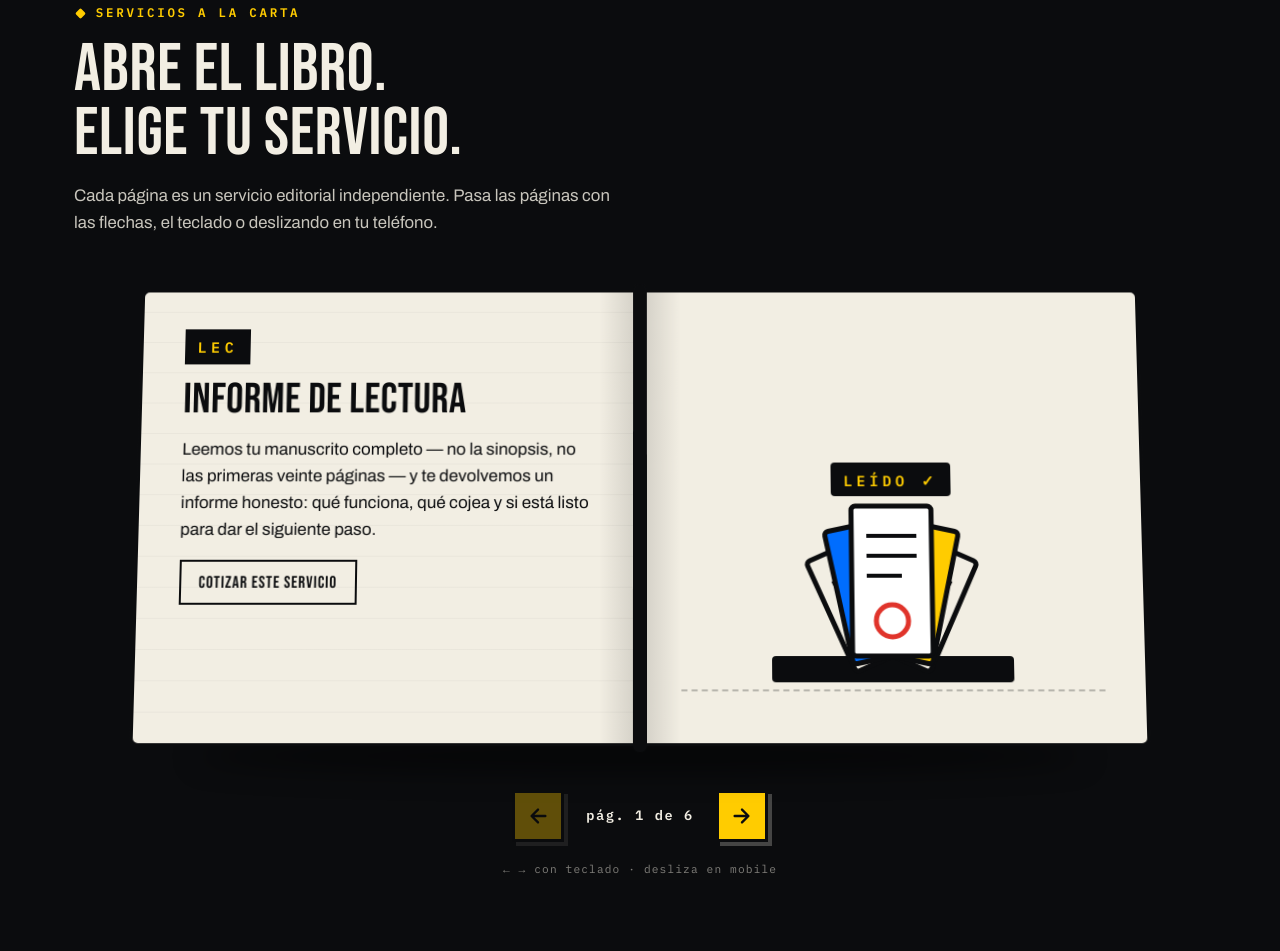
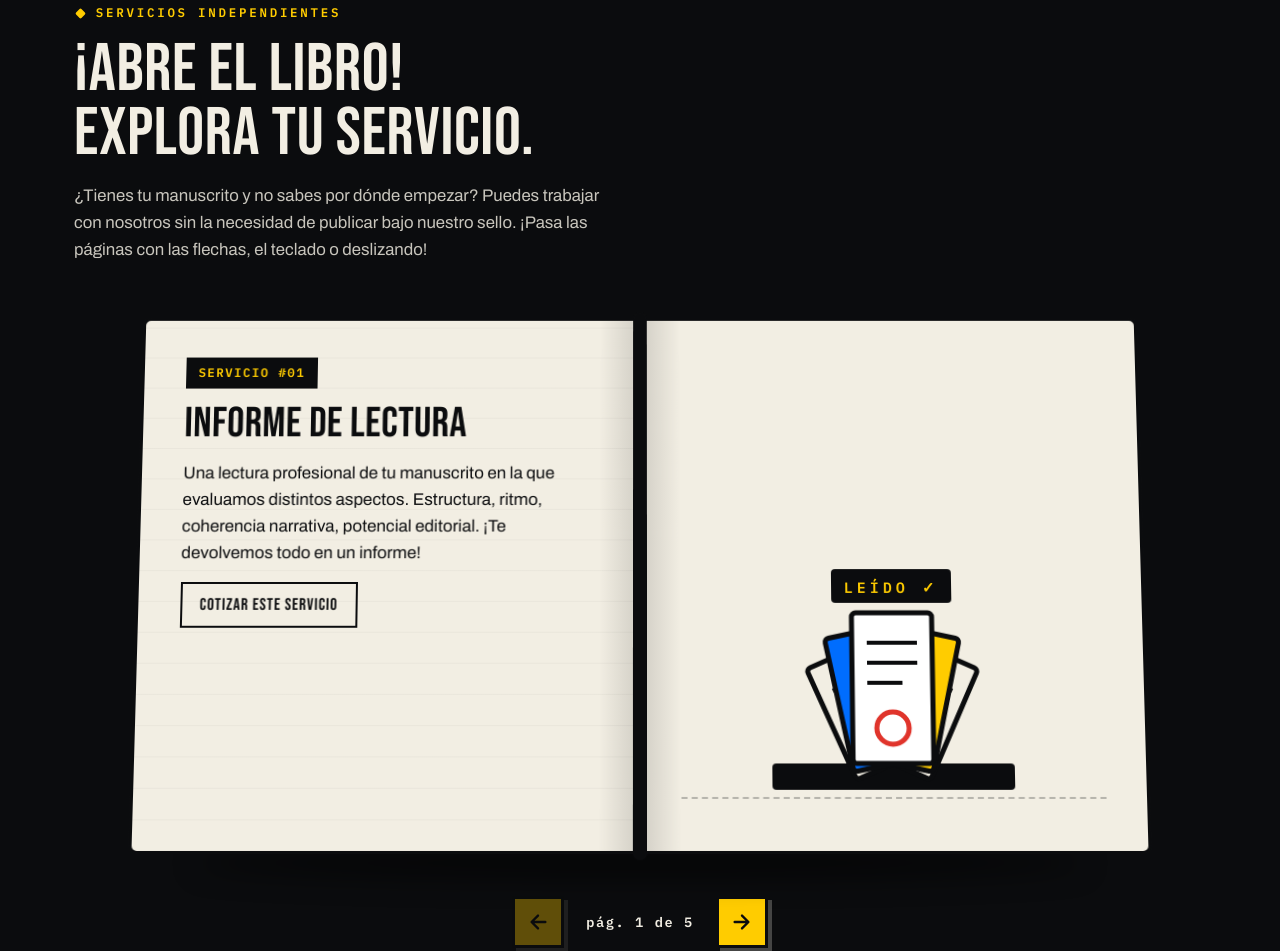
Before and after one commit to sebacpu/urbanistaeditorial, a plain HTML site: page frontend/index.html in a window 1280 px wide. Shown: the part 933-1884 px from the top of the page. Drawn offline with Linux system fonts and the light colour scheme.

Commit message:
Renombrar servicios independientes y dejar cinco páginas en el libro.
Co-authored-by: Cursor <cursoragent@cursor.com>

```diff
--- a/frontend/css/styles.css
+++ b/frontend/css/styles.css
@@ -336,7 +336,7 @@ a { color: var(--azul); }
   transform-style: preserve-3d;
   display: grid;
   grid-template-columns: 1fr 1fr;
-  min-height: 460px;
+  min-height: 540px;
   transform: rotateX(7deg);
 }
 
@@ -354,7 +354,7 @@ a { color: var(--azul); }
   background: var(--papel);
   border: var(--borde-grueso);
   position: relative;
-  min-height: 460px;
+  min-height: 540px;
   overflow: hidden;
 }
 .libro__pagina--izq {
@@ -393,7 +393,7 @@ a { color: var(--azul); }
 }
 .pagina-info__codigo {
   font-family: var(--f-mono); font-weight: 600;
-  font-size: .95rem; letter-spacing: .3em;
+  font-size: .78rem; letter-spacing: .12em;
   background: var(--tinta); color: var(--amarillo);
   padding: .35rem .8rem;
 }
--- a/frontend/index.html
+++ b/frontend/index.html
@@ -241,9 +241,9 @@
 <!-- ================= SERVICIOS: LIBRO POP-UP ================= -->
 <section class="servicios" id="servicios">
   <header class="seccion-head seccion-head--claro">
-    <p class="kicker kicker--amarillo"><svg class="kicker__d" aria-hidden="true"><use href="#diamante"/></svg> SERVICIOS A LA CARTA</p>
-    <h2>Abre el libro.<br>Elige tu servicio.</h2>
-    <p class="seccion-head__bajada">Cada página es un servicio editorial independiente. Pasa las páginas con las flechas, el teclado o deslizando en tu teléfono.</p>
+    <p class="kicker kicker--amarillo"><svg class="kicker__d" aria-hidden="true"><use href="#diamante"/></svg> SERVICIOS INDEPENDIENTES</p>
+    <h2>¡Abre el libro!<br>Explora tu servicio.</h2>
+    <p class="seccion-head__bajada">¿Tienes tu manuscrito y no sabes por dónde empezar? Puedes trabajar con nosotros sin la necesidad de publicar bajo nuestro sello. ¡Pasa las páginas con las flechas, el teclado o deslizando!</p>
   </header>
 
   <div class="libro-escena">
@@ -254,7 +254,7 @@
         <!-- Página izquierda: información del servicio -->
         <div class="libro__pagina libro__pagina--izq">
           <div class="pagina-info" data-info>
-            <p class="pagina-info__codigo" data-info-codigo>LEC</p>
+            <p class="pagina-info__codigo" data-info-codigo>SERVICIO #01</p>
             <h3 class="pagina-info__titulo" data-info-titulo>Informe de lectura</h3>
             <p class="pagina-info__desc" data-info-desc></p>
             <a class="btn btn--linea" href="#contacto" data-info-cta>Cotizar este servicio</a>
@@ -282,7 +282,7 @@
       <button class="libro__btn" data-libro-prev aria-label="Página anterior">
         <svg style="transform:rotate(180deg)"><use href="#flecha"/></svg>
       </button>
-      <p class="libro__folio" data-folio>pág. 1 de 6</p>
+      <p class="libro__folio" data-folio>pág. 1 de 5</p>
       <button class="libro__btn" data-libro-next aria-label="Página siguiente">
         <svg><use href="#flecha"/></svg>
       </button>
@@ -453,7 +453,7 @@
         <select id="c-motivo" required>
           <option value="">Elige un motivo</option>
           <option>Quiero publicar mi manuscrito</option>
-          <option>Cotizar un servicio a la carta</option>
+          <option>Cotizar un servicio independiente</option>
           <option>Enviar una historia para Historias Urbanas</option>
           <option>Otra consulta</option>
         </select>
--- a/frontend/js/main.js
+++ b/frontend/js/main.js
@@ -193,68 +193,44 @@
        </g>`,
       `<rect x="105" y="30" width="150" height="34" fill="#0B0C0E" rx="4"/>
        <text x="180" y="54" text-anchor="middle" fill="#FFCC00" font-family="'IBM Plex Mono',monospace" font-weight="600" font-size="14" letter-spacing="2">UNO A UNO</text>`
-    ],
-
-    fin: [
-      `<rect x="166" y="150" width="28" height="110" fill="#0B0C0E" rx="4"/>`,
-      `<g transform="rotate(45 180 120)">
-         <rect x="115" y="55" width="130" height="130" rx="22" fill="#FFCC00" stroke="#0B0C0E" stroke-width="9"/>
-         <rect x="127" y="67" width="106" height="106" rx="16" fill="none" stroke="#fff" stroke-width="5"/>
-       </g>`,
-      `<g fill="#fff" stroke="#0B0C0E" stroke-width="5" stroke-linejoin="round">
-         <polygon points="138,128 162,126 160,168 132,160"/>
-         <polygon points="168,125 192,125 194,170 166,170"/>
-         <polygon points="198,126 222,128 228,160 200,168"/>
-       </g>`,
-      `<path d="M180 30 C 187 44, 190 58, 187 70 C 194 74, 196 82, 193 90 L 189 104 C 187 111, 178 110, 178 103 L 178 96 C 174 97, 170 96, 167 93 L 163 110 C 161 117, 152 115, 153 108 L 155 88 C 149 84, 147 76, 150 70 L 158 46 C 162 38, 171 32, 180 30 Z"
-             fill="#fff" stroke="#0B0C0E" stroke-width="5" stroke-linejoin="round"/>`,
-      `<rect x="90" y="252" width="180" height="34" fill="#006DFE" rx="4"/>
-       <text x="180" y="276" text-anchor="middle" fill="#fff" font-family="'IBM Plex Mono',monospace" font-weight="600" font-size="14" letter-spacing="3">RUTA COMPLETA</text>`
     ]
   };
 
   const SERVICIOS = [
     {
-      codigo: 'LEC',
+      codigo: 'SERVICIO #01',
       titulo: 'Informe de lectura',
-      desc: 'Leemos tu manuscrito completo — no la sinopsis, no las primeras veinte páginas — y te devolvemos un informe honesto: qué funciona, qué cojea y si está listo para dar el siguiente paso.',
+      desc: 'Una lectura profesional de tu manuscrito en la que evaluamos distintos aspectos. Estructura, ritmo, coherencia narrativa, potencial editorial. ¡Te devolvemos todo en un informe!',
       pop: 'lec',
       cta: 'Cotizar este servicio'
     },
     {
-      codigo: 'EST',
+      codigo: 'SERVICIO #02',
       titulo: 'Corrección de estilo',
-      desc: 'Trabajamos la prosa frase a frase: ritmo, claridad, repeticiones, muletillas, voz. El texto sigue siendo tuyo — solo que afilado.',
+      desc: 'Una revisión en la que afinamos y fortalecemos tu estilo de escritura sin perder de vista tu esencia como creativ@. Estudiamos el ritmo de tu historia y las palabras con las que decidiste contarla.',
       pop: 'est',
       cta: 'Cotizar este servicio'
     },
     {
-      codigo: 'ORT',
+      codigo: 'SERVICIO #03',
       titulo: 'Corrección ortotipográfica',
-      desc: 'La pasada final antes de imprenta: ortografía, puntuación, tildes, comillas, guiones largos, espacios dobles. La lupa que no perdona nada.',
+      desc: 'Una revisión en la que cazamos errores de ortografía, tildes, puntuación, mayúsculas y detalles que pudiste pasar por alto. No tocamos ni el ritmo, ni las frases.',
       pop: 'ort',
       cta: 'Cotizar este servicio'
     },
     {
-      codigo: 'DIA',
+      codigo: 'SERVICIO #04',
       titulo: 'Diagramación editorial',
-      desc: 'Convertimos el texto en páginas: tipografía, interlineado, márgenes, folios, capitulares. Un interior que se lee solo y no se nota — que es como se nota el buen diseño.',
+      desc: '¡Diseñamos la presentación de tu manuscrito! Tipografía, interlineado, márgenes. Queremos que el espíritu de tu obra se transmita en los detalles grandes y pequeños.',
       pop: 'dia',
       cta: 'Cotizar este servicio'
     },
     {
-      codigo: 'MEN',
+      codigo: 'SERVICIO #05',
       titulo: 'Mentorías personalizadas',
-      desc: 'Sesiones uno a uno con un editor para destrabar tu proyecto: de la idea suelta al manuscrito terminado, a tu ritmo y con tareas concretas entre sesión y sesión.',
+      desc: 'Todo/a creativ@ tiene sus dudas. Coordinamos una sesión 1:1 para resolver justo lo que necesitas. ¿Por dónde empezar? ¡Dayummm, no salgo del primer capítulo! ¿Cómo funciona el proceso editorial? ¿Cómo estructuro mi obra?',
       pop: 'men',
       cta: 'Cotizar este servicio'
-    },
-    {
-      codigo: 'FIN',
-      titulo: 'Publica tu libro con nosotros',
-      desc: '¿Quieres el viaje completo? Evaluación, edición y producción: de la primera lectura a la imprenta, con el equipo al lado en cada kilómetro. Este libro se cierra donde empieza el tuyo.',
-      pop: 'fin',
-      cta: 'Envía tu manuscrito'
     }
   ];
 
```
